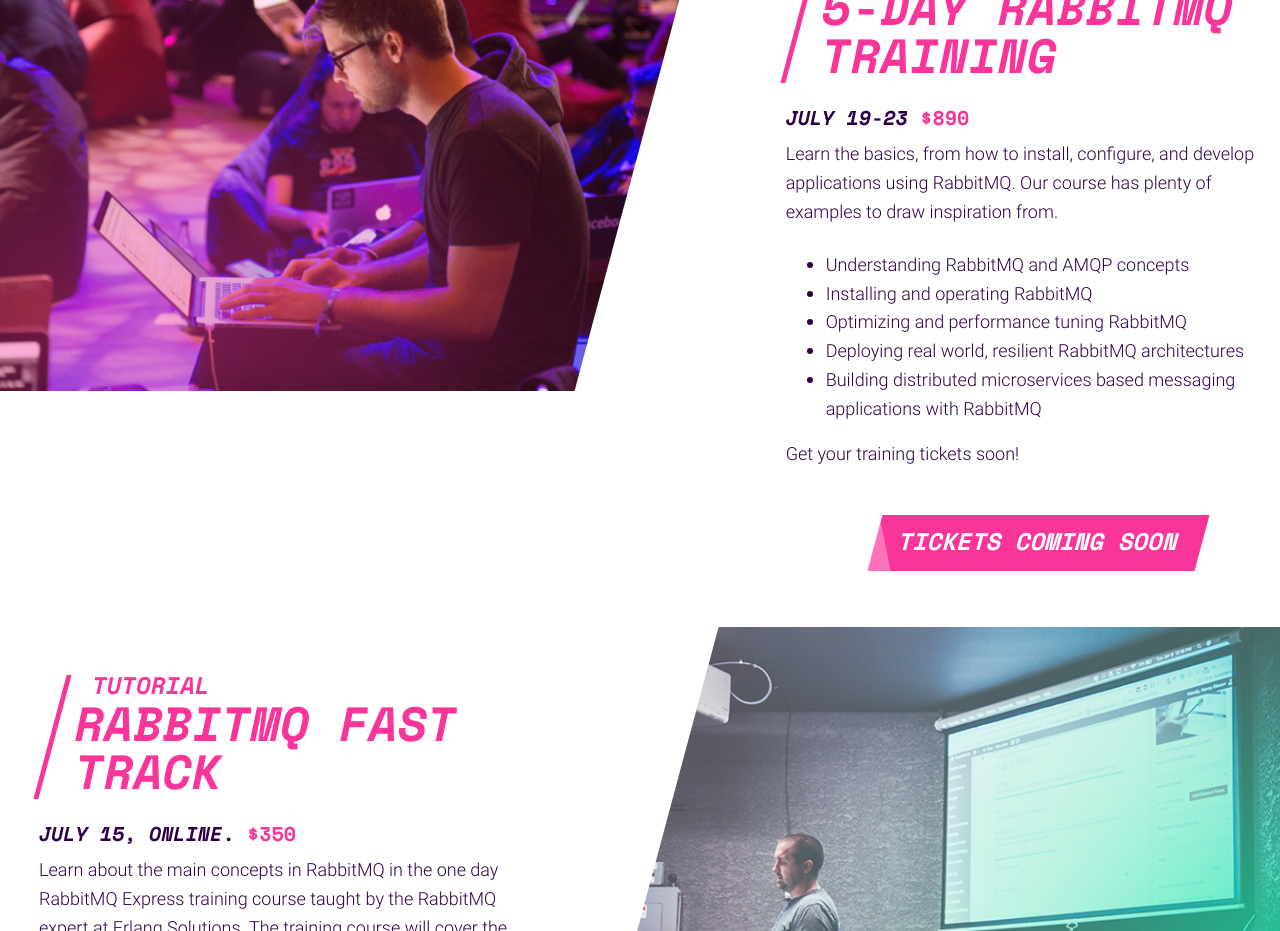
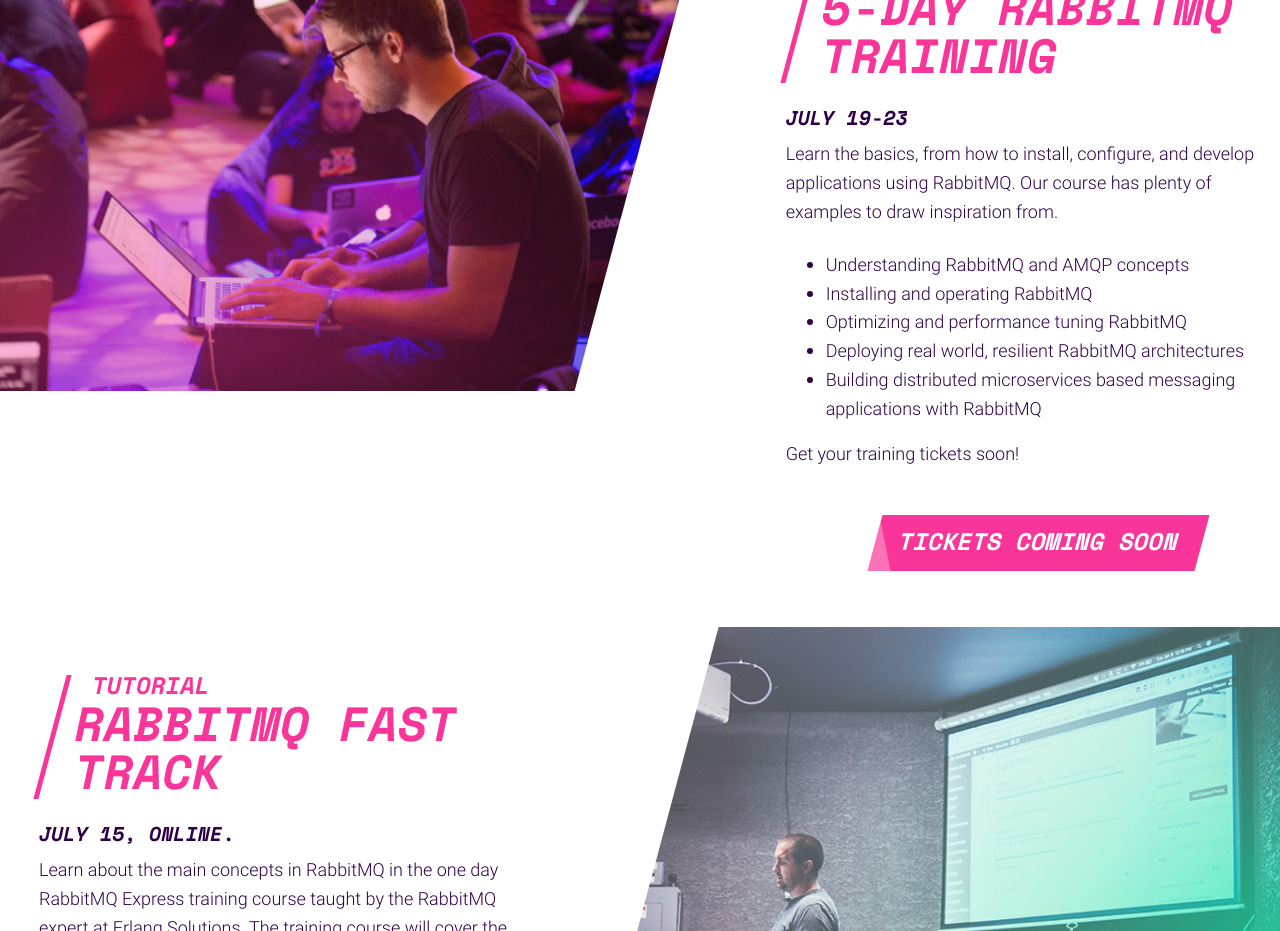
Before and after one commit to isabella232/rabbitmq-summit-1, a Jekyll site: the page built from index.html, in a window 1280 px wide and 1400 px high, scrolled down 2189 px. Shown: the part 151-1082 px from the top of the window. Built offline with Jekyll 4.4.1, drawn with Linux system fonts in a browser that asks for light colours; nearby versions of some CDN libraries; comment, search, counter and statistics services are not loaded.

Commit message:
Update index.html
Hid the ticket prices temporarily

```diff
--- a/index.html
+++ b/index.html
@@ -119,7 +119,7 @@ footer-logo: /img/logo-2021-pink.png
               <h4 class="mb-md-1">Training</h4>
               <h3 class="mb-0">5-day RabbitMQ Training</h3>
             </div>
-            <h5 class="mt-0 text-uppercase">July 19-23 <span class="pink space-mono">$890</span></h5>
+            <h5 class="mt-0 text-uppercase">July 19-23 <!--<span class="pink space-mono">$890</span>--></h5>
             <p class="editable text-sm">
               Learn the basics, from how to install, configure, and develop applications using RabbitMQ. Our course has plenty of examples to draw inspiration from.
             </p>
@@ -158,7 +158,7 @@ footer-logo: /img/logo-2021-pink.png
               <h4 class="mb-md-1">Tutorial</h4>
               <h3 class="mb-0">RabbitMQ Fast Track</h3>
             </div>
-            <h5 class="mt-0 text-uppercase">July 15, online. <span class="pink space-mono">$350</span></h5>
+            <h5 class="mt-0 text-uppercase">July 15, online. <!--<span class="pink space-mono">$350</span>--></h5>
             <p class="editable text-sm">
               Learn about the main concepts in RabbitMQ in the one day RabbitMQ Express training course taught by the RabbitMQ expert at Erlang Solutions. The training course will cover the following topics:
             </p>
@@ -203,7 +203,7 @@ footer-logo: /img/logo-2021-pink.png
               <h4 class="mb-md-1">Advanced Tutorial</h4>
               <h3 class="mb-0">RabbitMQ Fast Track Expert</h3>
             </div>
-            <h5 class="mt-0 text-uppercase">July 16, Online. <span class="pink space-mono">$350</span></h5>
+            <h5 class="mt-0 text-uppercase">July 16, Online. <!--<span class="pink space-mono">$350</span>--></h5>
             <p class="editable text-sm">
               Take a deep dive in understanding the internals, underlying principles and secrets behind the design, architecture and implementation of RabbitMQ.
             </p>
```
